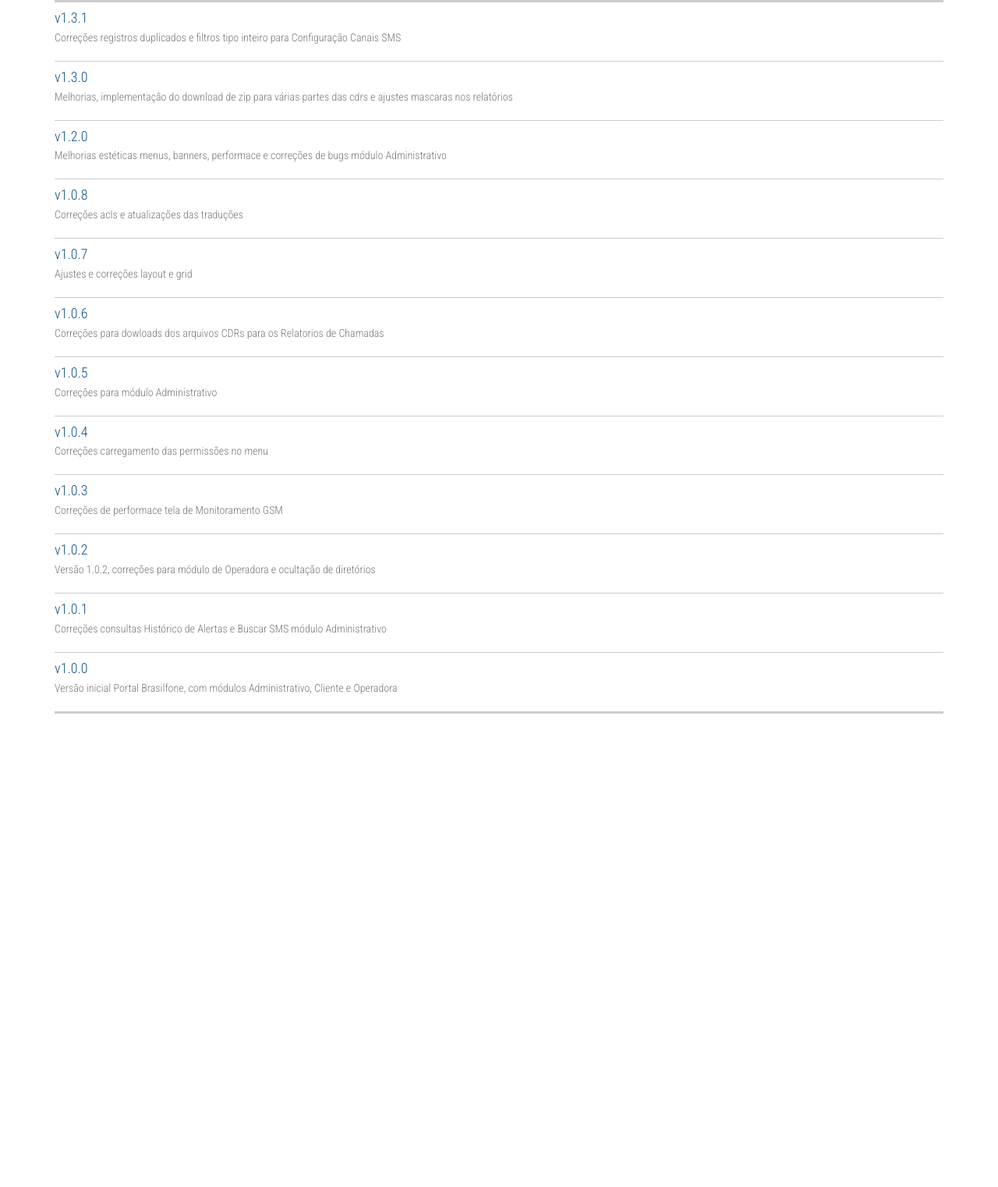
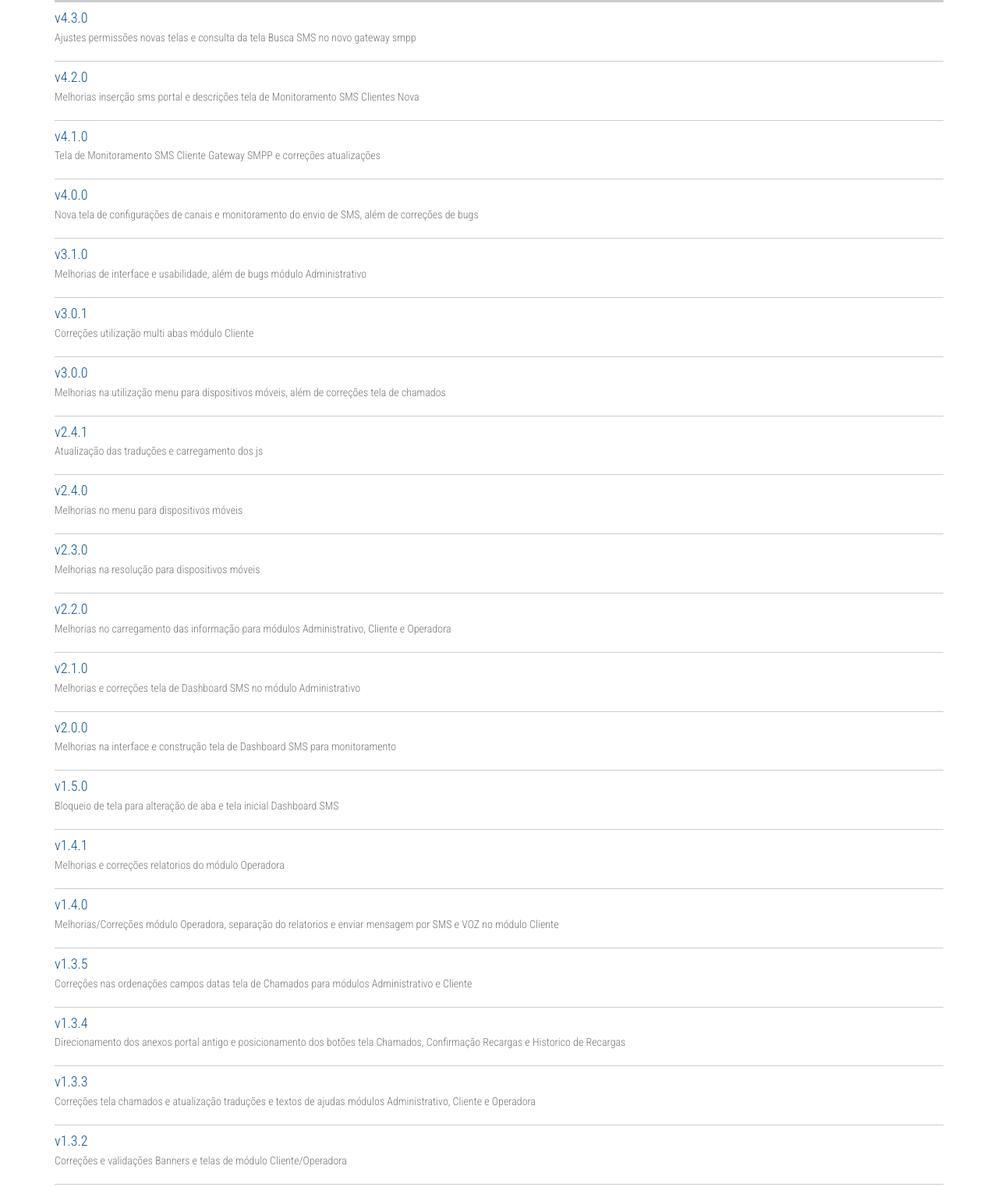
Before and after one commit to Brasilfone/versoes-portal-bft, a plain HTML site: page index.html in a window 1280 px wide. Shown: the part 116-1638 px from the top of the page at 78% size. Before the commit the page ends 1041 px from the top, so only its background shows below. Drawn offline with Linux system fonts and the light colour scheme.

Commit message:
Atualizações de versões

```diff
--- a/index.html
+++ b/index.html
@@ -26,7 +26,168 @@
 						</a>
 					</li>
 					-->
+					<li class="media">
+						<a href="#">
+							<div class="media-body">
+								<h4 class="media-heading">v4.3.0</h4>
+								<p class="text-muted">Ajustes permissões novas telas e consulta da tela Busca SMS no novo gateway smpp</p>
+							</div>
+						</a>
+					</li>
+					<li class="media">
+						<a href="#">
+							<div class="media-body">
+								<h4 class="media-heading">v4.2.0</h4>
+								<p class="text-muted">Melhorias inserção sms portal e descrições tela de Monitoramento SMS Clientes Nova</p>
+							</div>
+						</a>
+					</li>
+					<li class="media">
+						<a href="#">
+							<div class="media-body">
+								<h4 class="media-heading">v4.1.0</h4>
+								<p class="text-muted">Tela de Monitoramento SMS Cliente Gateway SMPP e correções atualizações</p>
+							</div>
+						</a>
+					</li>
+					<li class="media">
+						<a href="#">
+							<div class="media-body">
+								<h4 class="media-heading">v4.0.0</h4>
+								<p class="text-muted">Nova tela de configurações de canais e monitoramento do envio de SMS, além de correções de bugs</p>
+							</div>
+						</a>
+					</li>
+					<li class="media">
+						<a href="#">
+							<div class="media-body">
+								<h4 class="media-heading">v3.1.0</h4>
+								<p class="text-muted">Melhorias de interface e usabilidade, além de bugs módulo Administrativo</p>
+							</div>
+						</a>
+					</li>
 
+					<li class="media">
+						<a href="#">
+							<div class="media-body">
+								<h4 class="media-heading">v3.0.1</h4>
+								<p class="text-muted">Correções utilização multi abas módulo Cliente</p>
+							</div>
+						</a>
+					</li>
+
+					<li class="media">
+						<a href="#">
+							<div class="media-body">
+								<h4 class="media-heading">v3.0.0</h4>
+								<p class="text-muted">Melhorias na utilização menu para dispositivos móveis, além de correções tela de chamados</p>
+							</div>
+						</a>
+					</li>
+					<li class="media">
+						<a href="#">
+							<div class="media-body">
+								<h4 class="media-heading">v2.4.1</h4>
+								<p class="text-muted">Atualização das traduções e carregamento dos js</p>
+							</div>
+						</a>
+					</li>
+					<li class="media">
+						<a href="#">
+							<div class="media-body">
+								<h4 class="media-heading">v2.4.0</h4>
+								<p class="text-muted">Melhorias no menu para dispositivos móveis</p>
+							</div>
+						</a>
+					</li>
+					<li class="media">
+						<a href="#">
+							<div class="media-body">
+								<h4 class="media-heading">v2.3.0</h4>
+								<p class="text-muted">Melhorias na resolução para dispositivos móveis</p>
+							</div>
+						</a>
+					</li>
+					<li class="media">
+						<a href="#">
+							<div class="media-body">
+								<h4 class="media-heading">v2.2.0</h4>
+								<p class="text-muted">Melhorias no carregamento das informação para módulos Administrativo, Cliente e Operadora</p>
+							</div>
+						</a>
+					</li>
+					<li class="media">
+						<a href="#">
+							<div class="media-body">
+								<h4 class="media-heading">v2.1.0</h4>
+								<p class="text-muted">Melhorias e correções tela de Dashboard SMS no módulo Administrativo</p>
+							</div>
+						</a>
+					</li>
+					<li class="media">
+						<a href="#">
+							<div class="media-body">
+								<h4 class="media-heading">v2.0.0</h4>
+								<p class="text-muted">Melhorias na interface e construção tela de Dashboard SMS para monitoramento</p>
+							</div>
+						</a>
+					</li>
+					<li class="media">
+						<a href="#">
+							<div class="media-body">
+								<h4 class="media-heading">v1.5.0</h4>
+								<p class="text-muted">Bloqueio de tela para alteração de aba e tela inicial Dashboard SMS</p>
+							</div>
+						</a>
+					</li>
+					<li class="media">
+						<a href="#">
+							<div class="media-body">
+								<h4 class="media-heading">v1.4.1</h4>
+								<p class="text-muted">Melhorias e correções relatorios do módulo Operadora</p>
+							</div>
+						</a>
+					</li>
+					<li class="media">
+						<a href="#">
+							<div class="media-body">
+								<h4 class="media-heading">v1.4.0</h4>
+								<p class="text-muted">Melhorias/Correções módulo Operadora, separação do relatorios e enviar mensagem por SMS e VOZ no módulo Cliente</p>
+							</div>
+						</a>
+					</li>
+					<li class="media">
+						<a href="#">
+							<div class="media-body">
+								<h4 class="media-heading">v1.3.5</h4>
+								<p class="text-muted">Correções nas ordenações campos datas tela de Chamados para módulos Administrativo e Cliente</p>
+							</div>
+						</a>
+					</li>
+					<li class="media">
+						<a href="#">
+							<div class="media-body">
+								<h4 class="media-heading">v1.3.4</h4>
+								<p class="text-muted">Direcionamento dos anexos portal antigo e posicionamento dos botões tela Chamados, Confirmação Recargas e Historico de Recargas</p>
+							</div>
+						</a>
+					</li>
+					<li class="media">
+						<a href="#">
+							<div class="media-body">
+								<h4 class="media-heading">v1.3.3</h4>
+								<p class="text-muted">Correções tela chamados e atualização traduções e textos de ajudas módulos Administrativo, Cliente e Operadora</p>
+							</div>
+						</a>
+					</li>
+					<li class="media">
+						<a href="#">
+							<div class="media-body">
+								<h4 class="media-heading">v1.3.2</h4>
+								<p class="text-muted">Correções e validações Banners e telas de módulo Cliente/Operadora</p>
+							</div>
+						</a>
+					</li>
 					<li class="media">
 						<a href="#">
 							<div class="media-body">
```
